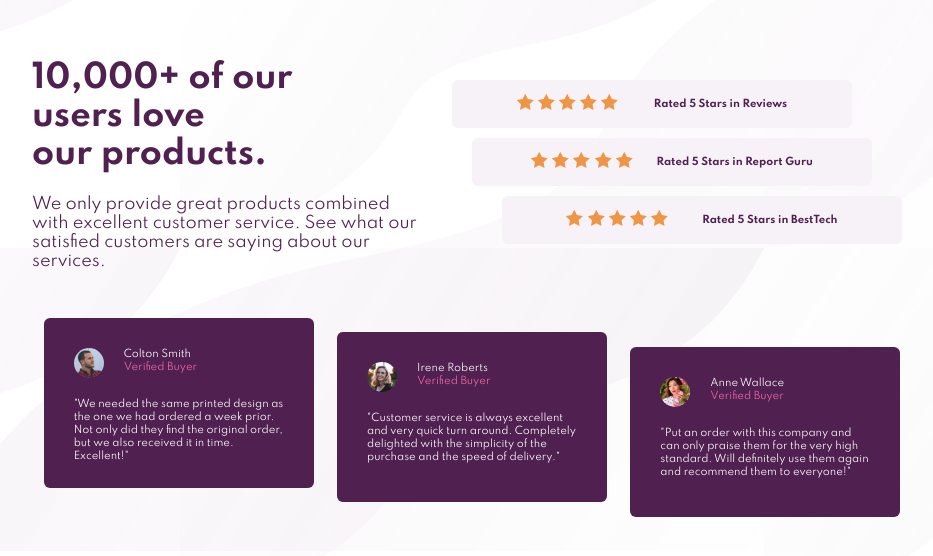
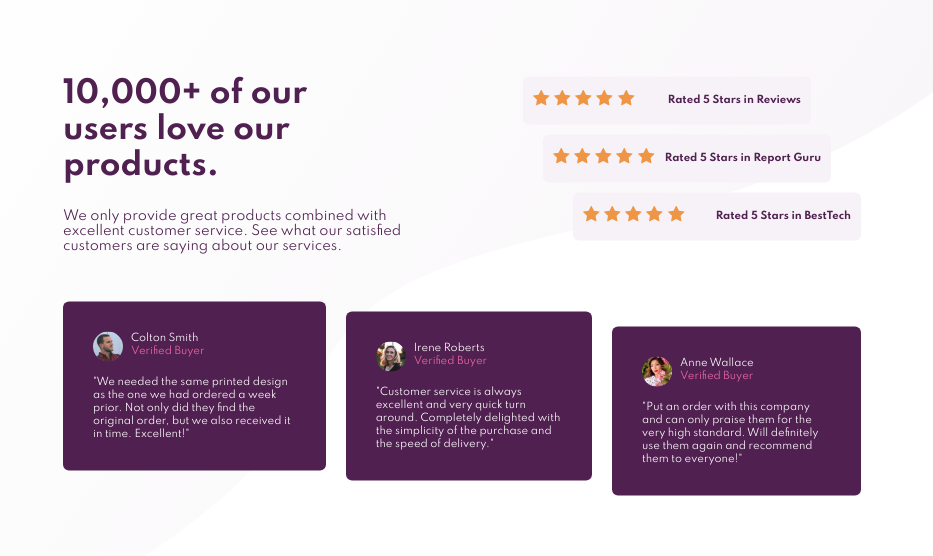
Before and after one commit to allyroo/social-proof-fem, a plain HTML site: page index.html in a window 1280 px wide. Shown: the part 122-678 px from the top of the page, without its empty margins (168-1101 px from the left). Drawn offline with Linux system fonts and the light colour scheme.

Commit message:
semantic elements + margin/padding updates

```diff
--- a/index.html
+++ b/index.html
@@ -11,15 +11,18 @@
   <body>
     <main>
       <div class="header">
-        <div class="header-title">
-          <h1>10,000+&nbsp;of&nbsp;our users&nbsp;love our&nbsp;products.</h1>
-          <p>
+        <section class="header-title">
+          <h1 class="header-title-bold">
+            10,000+&nbsp;of&nbsp;our<br />
+            users&nbsp;love our <br />products.
+          </h1>
+          <p class="header-description">
             We only provide great products combined with excellent customer
             service. See what our satisfied customers are saying about our
             services.
           </p>
-        </div>
-        <div class="ratings">
+        </section>
+        <section class="ratings-parent">
           <div class="rating1 rating-container">
             <div class="stars">
               <img src="/img/icon-star.svg" />
@@ -50,58 +53,60 @@
             </div>
             <div class="rating">Rated 5 Stars in BestTech</div>
           </div>
+        </section>
       </div>
-      </div>
-      <div class="footer">
-        <div class="card1 card">
+      <section class="footer">
+        <article class="card1 card">
+          <div class="card-field">
             <div class="title-block">
               <div class="profile">
-              <img class="profile-img" src="img/image-colton.jpg" alt="Profile of Colton Smith" />
+                <img class="profile-img" src="img/image-colton.jpg" />
               </div>
               <div class="name-verified">
                 <div class="name">Colton Smith</div>
                 <div class="verified-buyer">Verified Buyer</div>
               </div>
             </div>
-          <div class="verified-buyer-text">
+
             "We needed the same printed design as the one we had ordered a week
             prior. Not only did they find the original order, but we also
             received it in time. Excellent!"
           </div>
-        </div>
-        <div class="card2 card">
+        </article>
+        <article class="card2 card">
+          <div class="card-field">
             <div class="title-block">
               <div class="profile">
-              <img class="profile-img" src="/img/image-irene.jpg" alt="Profile of Irene Roberts" />
+                <img class="profile-img" src="/img/image-irene.jpg" />
               </div>
               <div class="name-verified">
                 <div class="name">Irene Roberts</div>
                 <div class="verified-buyer">Verified Buyer</div>
               </div>
             </div>
-          <div class="verified-buyer-text">
             "Customer service is always excellent and very quick turn around.
             Completely delighted with the simplicity of the purchase and the
             speed of delivery."
           </div>
-        </div>
-        <div class="card3 card">
+        </article>
+        <article class="card3 card">
+          <div class="card-field">
             <div class="title-block">
               <div class="profile">
-              <img class="profile-img" src="/img/image-anne.jpg" alt="Profile of Anne Wallace" />
+                <img class="profile-img" src="/img/image-anne.jpg" />
               </div>
               <div class="name-verified">
                 <div class="name">Anne Wallace</div>
                 <div class="verified-buyer">Verified Buyer</div>
               </div>
             </div>
-          <div class="verified-buyer-text">
+
             "Put an order with this company and can only praise them for the
             very high standard. Will definitely use them again and recommend
             them to everyone!"
           </div>
-        </div>
-      </div>
+        </article>
+      </section>
     </main>
   </body>
 </html>
--- a/style.css
+++ b/style.css
@@ -12,14 +12,15 @@ html {
 body {
   background-image: url("img/bg-pattern-top-desktop.svg"),
     url("/img/bg-pattern-bottom-desktop.svg");
-  background-position: bottom, top;
+  background-position: top, bottom;
   font-family: "Spartan", sans-serif;
+  background-size: cover;
+  background-repeat: no-repeat;
 }
 
 main {
-  width: 55em;
-  height: 30em;
-  position: absolute;
+  max-width: 100vw;
+  position: fixed;
   left: 50%;
   top: 50%;
   transform: translate(-50%, -50%);
@@ -27,25 +28,27 @@ main {
 .header {
   display: flex;
   justify-content: space-between;
-
   align-items: center;
-  width: 100%;
+  flex: 1;
 }
 
-h1 {
+.header-title-bold {
+  font-weight: 700;
+  font-size: 30px;
+  min-width: 15em;
   color: hsl(300, 43%, 22%);
 }
-p {
-  min-width: 20em;
+.header-description {
+  font-size: 13px;
+  max-width: 29em;
   color: hsl(300, 43%, 22%);
 }
 .header-title {
   flex: 50%;
-  width: 30em;
 }
-.ratings {
+.ratings-parent {
   flex: 50%;
-  margin-left: 20px;
+  margin-right: 10px;
 }
 
 .rating-container {
@@ -58,16 +61,18 @@ p {
   height: 3em;
   white-space: nowrap;
   border-radius: 6px;
-  width: 25em;
+  width: 18em;
+  flex: auto;
 }
 .rating {
   color: hsl(300, 43%, 22%);
   font-weight: 700;
   font-size: 10px;
   margin-left: 15px;
+  flex: 50%;
 }
-.rating1 {
-}
+/* .rating1 {
+} */
 .rating2 {
   margin-left: 30px;
 }
@@ -76,7 +81,7 @@ p {
 }
 .stars {
   width: 12px;
-  display: block;
+  flex: 50%;
 }
 
 /* FOOTER */
@@ -88,15 +93,18 @@ p {
 }
 
 .card {
-  height: 17em;
+  max-height: 19em;
   background: hsl(300, 43%, 22%);
-  padding-top: 10px;
-  padding-left: 10px;
-  padding-right: 10px;
-  margin: 2px;
+  padding: 10px;
   border-radius: 6px;
   font-size: 10px;
   max-width: 27em;
+  color: hsl(0, 0%, 100%);
+  margin: 10px 20px 10px 0px;
+}
+
+.card-field {
+  padding: 20px;
 }
 
 .card2 {
@@ -107,28 +115,29 @@ p {
 }
 
 .title-block {
-  padding-left: 20px;
   display: flex;
   align-items: left;
-  padding-top: 20px;
-  height: 50px;
+  padding-bottom: 1em;
 }
 
-.profile {
-  padding-right: 20px;
-}
+/* .profile {
+
+} */
 .profile-img {
+  width: 30px;
   border-radius: 50%;
   max-width: 100%;
   max-height: 100%;
 }
 .name {
   display: block;
+  padding-left: 8px;
   color: hsl(0, 0%, 100%);
 }
 
 .verified-buyer {
   display: block;
+  padding-left: 8px;
   color: hsl(333, 80%, 67%);
 }
 .verified-buyer-text {
```
Lines whose indentation alone changed are shown as unchanged.
